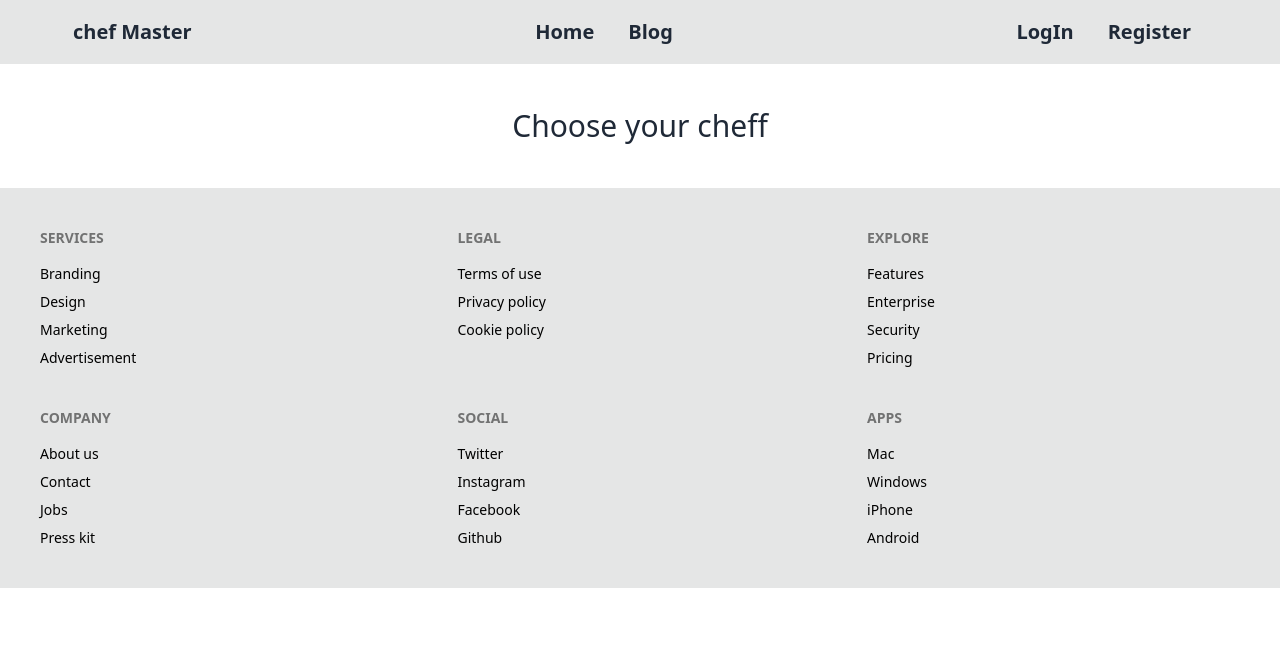
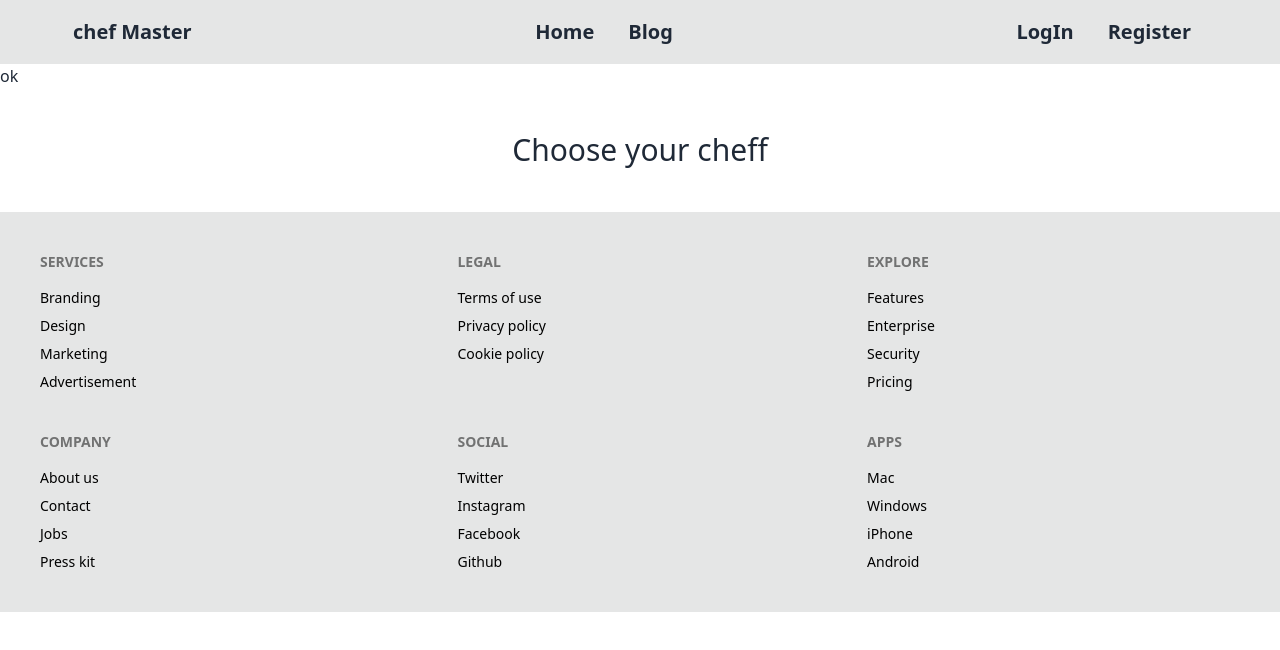
Before and after one commit to arin8738/assignment10client, a React (Vite) app: page / in a window 1280 px wide. Shown: the top 650 px of the page. Built offline with nearby package versions, Linux system fonts and the light colour scheme.

Commit message:
footer adder

```diff
--- a/src/componends/header/banner.jsx
+++ b/src/componends/header/banner.jsx
@@ -4,7 +4,7 @@ const Banner = () => {
     return (
         <div>
             <div>
-
+                <h1>ok</h1>
             </div>
             <div>
 
```
